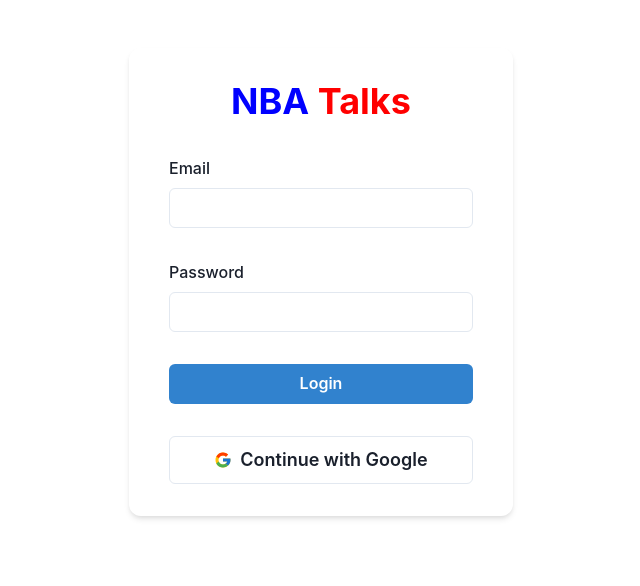
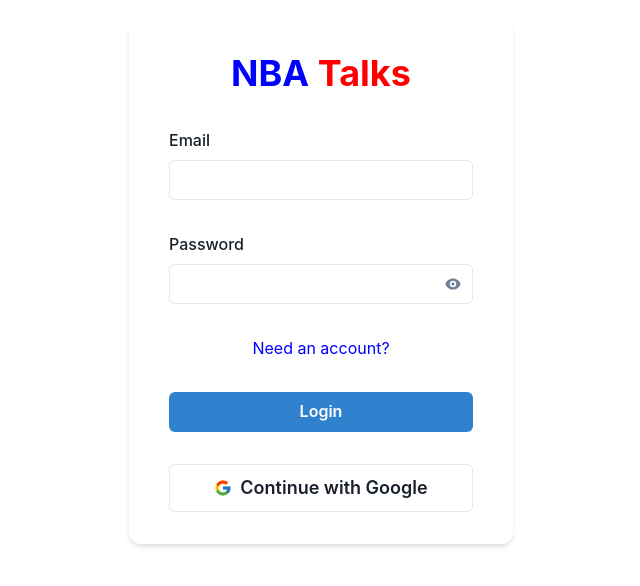
Before and after one commit to 98ZhaoJeffrey/shopify-frontend-challenge, a React (Create React App) app: page / in a window 1280 px wide. Shown: the part 118-704 px from the top of the page, without its empty margins (319-959 px from the left). Built offline with nearby package versions, Linux system fonts and the light colour scheme; no server answers.

Commit message:
implemented login

```diff
--- a/package.json
+++ b/package.json
@@ -10,6 +10,7 @@
     "@testing-library/jest-dom": "^5.16.4",
     "@testing-library/react": "^13.2.0",
     "@testing-library/user-event": "^13.5.0",
+    "firebase": "^9.8.1",
     "framer-motion": "^6.3.3",
     "react": "^18.1.0",
     "react-dom": "^18.1.0",
--- a/src/App.js
+++ b/src/App.js
@@ -5,18 +5,26 @@
   BrowserRouter as Router,
   Routes,
   Route,
-} from "react-router-dom";
+} from 'react-router-dom';
+import { AuthProvider } from './contexts/AuthContext';
 import Login from './pages/Login';
 import Chat from './pages/Chat';
+import PrivateRoute from './components/PrivateRoute';
 
 function App() {
   return (
     <Center w='100vw' height='100vh'>
       <Router>
-        <Routes>
-          <Route path="/" element={<Login/>} />
-          <Route path="/chat" element={<Chat/>} />
-        </Routes>
+        <AuthProvider>
+          <Routes>
+            <Route path="/" element={<Login/>} />
+            <Route path="/chat" element={
+              <PrivateRoute>
+                  <Chat/>
+              </PrivateRoute>
+            }/>
+          </Routes>
+        </AuthProvider>
       </Router>
     </Center>
   );
--- /dev/null
+++ b/src/components/PasswordField.js
@@ -0,0 +1,43 @@
+import { forwardRef } from 'react';
+import {
+    Input,
+    FormControl,
+    FormLabel,
+    FormErrorMessage,
+    useBoolean,
+    IconButton,
+    InputRightElement,
+    InputGroup
+} from '@chakra-ui/react';
+import { HiEye, HiEyeOff } from 'react-icons/hi'
+
+
+const PasswordField = forwardRef((props, ref) => {
+    const [showPassword, setShowPassword] = useBoolean();
+    return (
+        <FormControl isInvalid={props.error}>
+            <FormLabel htmlFor='password'>Password</FormLabel>
+            <InputGroup>
+                <Input
+                    type={showPassword ? 'text' : 'password'}
+                    required
+                    id='password'
+                    ref={ref}
+                >
+                </Input>
+                <InputRightElement>
+                    <IconButton
+                        variant='link'
+                        icon={showPassword ? <HiEyeOff/> : <HiEye/>}
+                        aria-label={showPassword ? 'Hide Password' : 'Show Password'}
+                        onClick={setShowPassword.toggle}
+                    />
+                </InputRightElement>
+            </InputGroup>
+            {props.error && <FormErrorMessage>{props.error}</FormErrorMessage>}
+        </FormControl>
+
+    );
+});
+
+export default PasswordField;
--- /dev/null
+++ b/src/components/PrivateRoute.js
@@ -0,0 +1,10 @@
+import { Component, useContext } from 'react';
+import { Navigate, Route } from 'react-router-dom';
+import { AuthContext } from '../contexts/AuthContext';
+
+const PrivateRoute = ({children}) => {
+    const { currentUser } = useContext(AuthContext);
+    return currentUser != null ? children : <Navigate to='/'/>
+};
+
+export default PrivateRoute;
--- /dev/null
+++ b/src/contexts/AuthContext.js
@@ -0,0 +1,51 @@
+import React, { useState, createContext, useEffect } from 'react';
+import { app } from '../firebase';
+import {
+    getAuth,
+    onAuthStateChanged,
+    GoogleAuthProvider,
+    signInWithPopup,
+    signInWithEmailAndPassword,
+    signOut
+ } from "firebase/auth";
+
+export const AuthContext = createContext(null);
+const auth = getAuth();
+
+export const AuthProvider = ({ children }) => {
+    const [currentUser, setCurrentUser] = useState(null);
+
+    // updates usestate if we have login/logout
+    useEffect(() => {
+        const unsubscribe = onAuthStateChanged(auth, (user) => {
+            setCurrentUser(user);
+        });
+        return unsubscribe;
+    });
+
+    const googleLogin = () =>{
+        const provider = new GoogleAuthProvider();
+        return signInWithPopup(auth, provider);
+    }
+
+    const emailLogin = (email, password) => {
+        return signInWithEmailAndPassword(auth, email, password)
+    }
+
+    const logout = () => {
+        return signOut(auth);
+    }
+
+    const value = {
+        currentUser,
+        googleLogin,
+        emailLogin,
+        logout
+    };
+
+    return (
+        <AuthContext.Provider value={value}>
+            { children }
+        </AuthContext.Provider>
+    );
+};
--- /dev/null
+++ b/src/firebase.js
@@ -0,0 +1,22 @@
+// Import the functions you need from the SDKs you need
+import { initializeApp,  } from "firebase/app";
+import { getAuth } from "firebase/auth";
+import { getFirestore } from "firebase/firestore";
+
+// Your web app's Firebase configuration
+// For Firebase JS SDK v7.20.0 and later, measurementId is optional
+const firebaseConfig = {
+  apiKey: "AIzaSyCpoH7qs8WpolOnsoy6i3D-KwryWqypQF0",
+  authDomain: "shopify-frontend-challen-1f29d.firebaseapp.com",
+  projectId: "shopify-frontend-challen-1f29d",
+  storageBucket: "shopify-frontend-challen-1f29d.appspot.com",
+  messagingSenderId: "83085750564",
+  appId: "1:83085750564:web:4af9a389d8b439cae443b1",
+  measurementId: "G-WG5W7WH69C"
+};
+
+// Initialize Firebase
+export const app = initializeApp(firebaseConfig);
+
+export const auth = getAuth(app);
+export const db = getFirestore(app);
--- a/src/pages/Chat.js
+++ b/src/pages/Chat.js
@@ -1,4 +1,4 @@
-import { useState, useRef, useEffect } from 'react';
+import { useState, useRef, useEffect, useContext } from 'react';
 import {
     VStack,
     Flex,
@@ -12,9 +12,10 @@
 import { ArrowLeftIcon } from '@chakra-ui/icons';
 import NavItem from '../components/NavItem';
 import Message from '../components/Message';
+import { AuthContext } from '../contexts/AuthContext';
 
 const Chat = () => {
-
+    const { logout } = useContext(AuthContext);
     const [messages, setMessages] = useState([{'message': 'hello world I am bot', 'sender': true}]);
     const inputRef = useRef(null);
     const messagesRef = useRef(null);
@@ -46,6 +47,12 @@
                 <NavItem name='Chat Bot 2'/>
                 <NavItem name='Chat Bot 3'/>
                 <NavItem name='Chat Bot 4'/>
+                <Button
+                    colorScheme='red'
+                    onClick={logout}
+                >
+                    Logout
+                </Button>
                 <IconButton
                     aria-label='Shrink Bar'
                     onClick={() => console.log('Shrink Bar')}
--- a/src/pages/Login.js
+++ b/src/pages/Login.js
@@ -1,3 +1,4 @@
+import { useState, useRef, useContext } from 'react';
 import {
     VStack,
     Input,
@@ -7,29 +8,54 @@
     Heading,
     Text,
 } from '@chakra-ui/react';
+import { useNavigate, Link } from 'react-router-dom';
 import {FcGoogle} from 'react-icons/fc';
-
-const login = () => {
-    console.log('Logged in')
-}
+import { AuthContext } from '../contexts/AuthContext';
+import PasswordField from '../components/PasswordField';
 
 const Login = () => {
+    const navigate = useNavigate();
+    const { googleLogin, emailLogin } = useContext(AuthContext);
+    const emailRef = useRef(null);
+    const passwordRef = useRef(null);
+    const [error, setError] = useState('');
+
+    const handleGoogleLogin = async () => {
+        try{
+            await googleLogin();
+            navigate('/chat');
+        }catch(error){
+            setError(error);
+        }
+    }
+
+    const handleEmailLogin = async () => {
+        try{
+            console.log(emailRef.current.value)
+            await emailLogin(emailRef.current.value, passwordRef.current.value);
+            navigate('/chat');
+        }catch(error){
+            setError(error.message)
+        }
+    }
+
     return(
-        <VStack width='30%' spacing={8}
-        py={{ base: '0', sm: '8' }}
-        px={{ base: '4', sm: '10' }}
-        boxShadow={{ base: 'none', sm: 'md'}}
-        borderRadius={{ base: 'none', sm: 'xl' }}>
+        <VStack
+            width='30%'
+            spacing={8}
+            py={{ base: '0', sm: '8' }}
+            px={{ base: '4', sm: '10' }}
+            boxShadow={{ base: 'none', sm: 'md'}}
+            borderRadius={{ base: 'none', sm: 'xl' }}
+        >
             <Heading as='h1' color='red'> <Text as='span' color='blue'>NBA</Text> Talks</Heading>
             <FormControl>
                 <FormLabel htmlFor='email'>Email</FormLabel>
-                <Input id='email' type='email'></Input>
+                <Input ref={emailRef} id='email' type='email'></Input>
             </FormControl>
-            <FormControl>
-                <FormLabel htmlFor='password'>Password</FormLabel>
-                <Input id='password' type='password'></Input>
-            </FormControl>
-            <Button colorScheme='blue' w='100%' onClick={login}>Login</Button>
+            <PasswordField ref={passwordRef} error={error}/>
+            <Link to='/signup'><Text color='blue'>Need an account?</Text></Link>
+            <Button colorScheme='blue' w='100%' onClick={handleEmailLogin}>Login</Button>
             <Button
                 variant='outline'
                 size='lg'
@@ -37,6 +63,7 @@
                 w='100%'
                 leftIcon={<FcGoogle />}
                 aria-label={'Google'}
+                onClick={handleGoogleLogin}
             >
                 Continue with Google
             </Button>
```
Also changed, not shown: 1 other file (tests, documents, lock files or other folders). Lines whose indentation alone changed are shown as unchanged.
